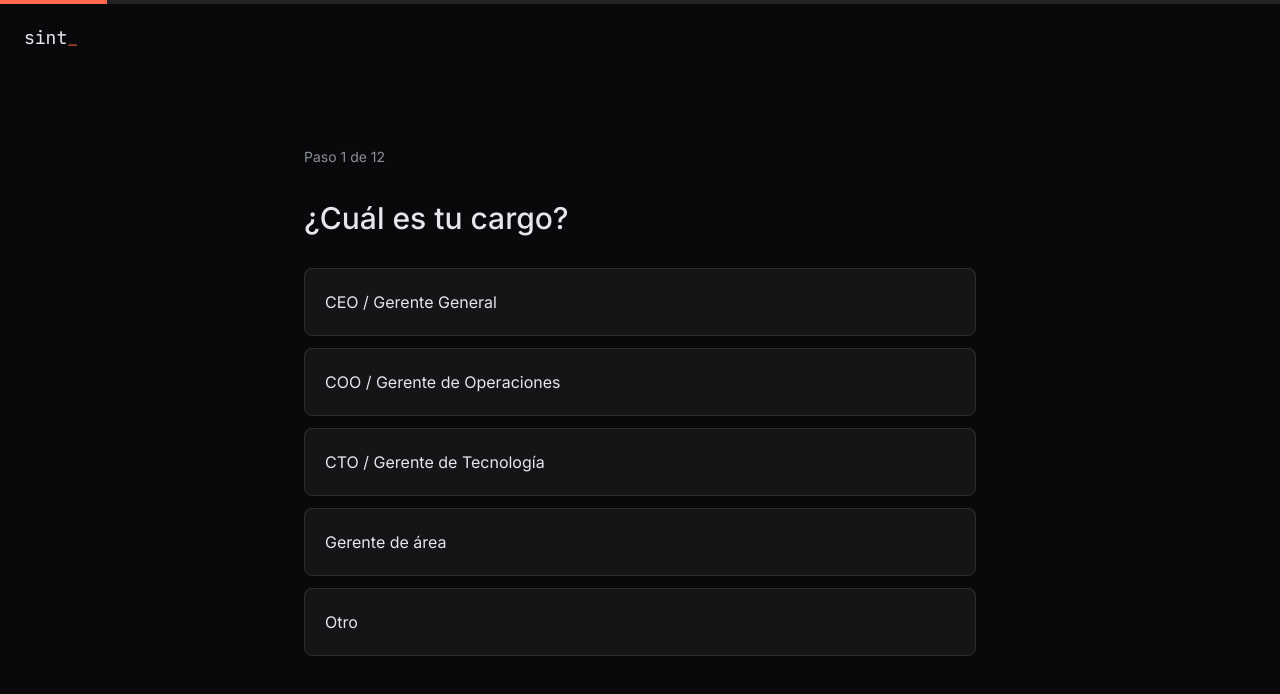
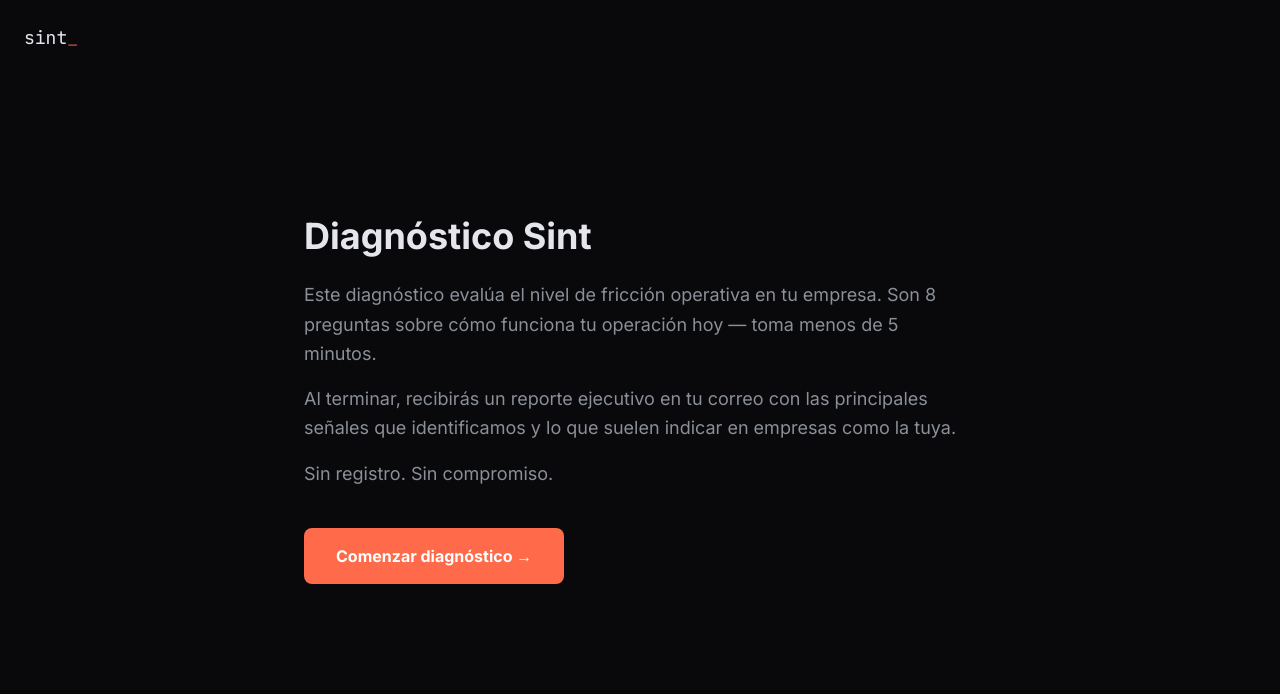
Before and after one commit to JoseSebaLM/SINT, a Next.js app: page /diagnostico in a window 1280 px wide. Shown: the top 694 px of the page. Built offline with nearby package versions, Linux system fonts and the light colour scheme.

Commit message:
feat: pantalla intro antes del diagnóstico

```diff
--- a/app/diagnostico/page.tsx
+++ b/app/diagnostico/page.tsx
@@ -200,6 +200,7 @@ function Logo() {
 
 export default function DiagnosticoPage(): JSX.Element {
   // useRouter removido — incompatible con output: 'export'
+  const [showIntro, setShowIntro] = useState(true);
   const [currentStep, setCurrentStep] = useState(0);
   const [isSubmitting, setIsSubmitting] = useState(false);
   const [formData, setFormData] = useState<Partial<FormData>>({});
@@ -294,6 +295,45 @@ export default function DiagnosticoPage(): JSX.Element {
       opacity: 0,
     }),
   };
+
+  if (showIntro) {
+    return (
+      <main className="min-h-screen bg-deep-zinc flex flex-col">
+        <Logo />
+        <div className="flex-1 flex items-center justify-center px-6 py-20">
+          <motion.div
+            className="w-full max-w-2xl"
+            initial={{ opacity: 0, y: 20 }}
+            animate={{ opacity: 1, y: 0 }}
+            transition={{ duration: 0.5, ease: "easeOut" }}
+          >
+            <h1 className="text-text-off-white text-3xl md:text-4xl font-bold mb-6">
+              Diagnóstico Sint
+            </h1>
+            <div className="space-y-4 mb-10">
+              <p className="text-text-cool-grey text-lg leading-relaxed">
+                Este diagnóstico evalúa el nivel de fricción operativa en tu empresa. Son 8 preguntas sobre cómo funciona tu operación hoy — toma menos de 5 minutos.
+              </p>
+              <p className="text-text-cool-grey text-lg leading-relaxed">
+                Al terminar, recibirás un reporte ejecutivo en tu correo con las principales señales que identificamos y lo que suelen indicar en empresas como la tuya.
+              </p>
+              <p className="text-text-cool-grey text-lg leading-relaxed">
+                Sin registro. Sin compromiso.
+              </p>
+            </div>
+            <motion.button
+              onClick={() => setShowIntro(false)}
+              className="bg-brand-flux-orange text-white font-bold px-8 py-4 rounded-lg hover:scale-105 transition-transform duration-300"
+              whileHover={{ scale: 1.05 }}
+              whileTap={{ scale: 0.98 }}
+            >
+              Comenzar diagnóstico →
+            </motion.button>
+          </motion.div>
+        </div>
+      </main>
+    );
+  }
 
   if (isSubmitting) {
     return (
```
